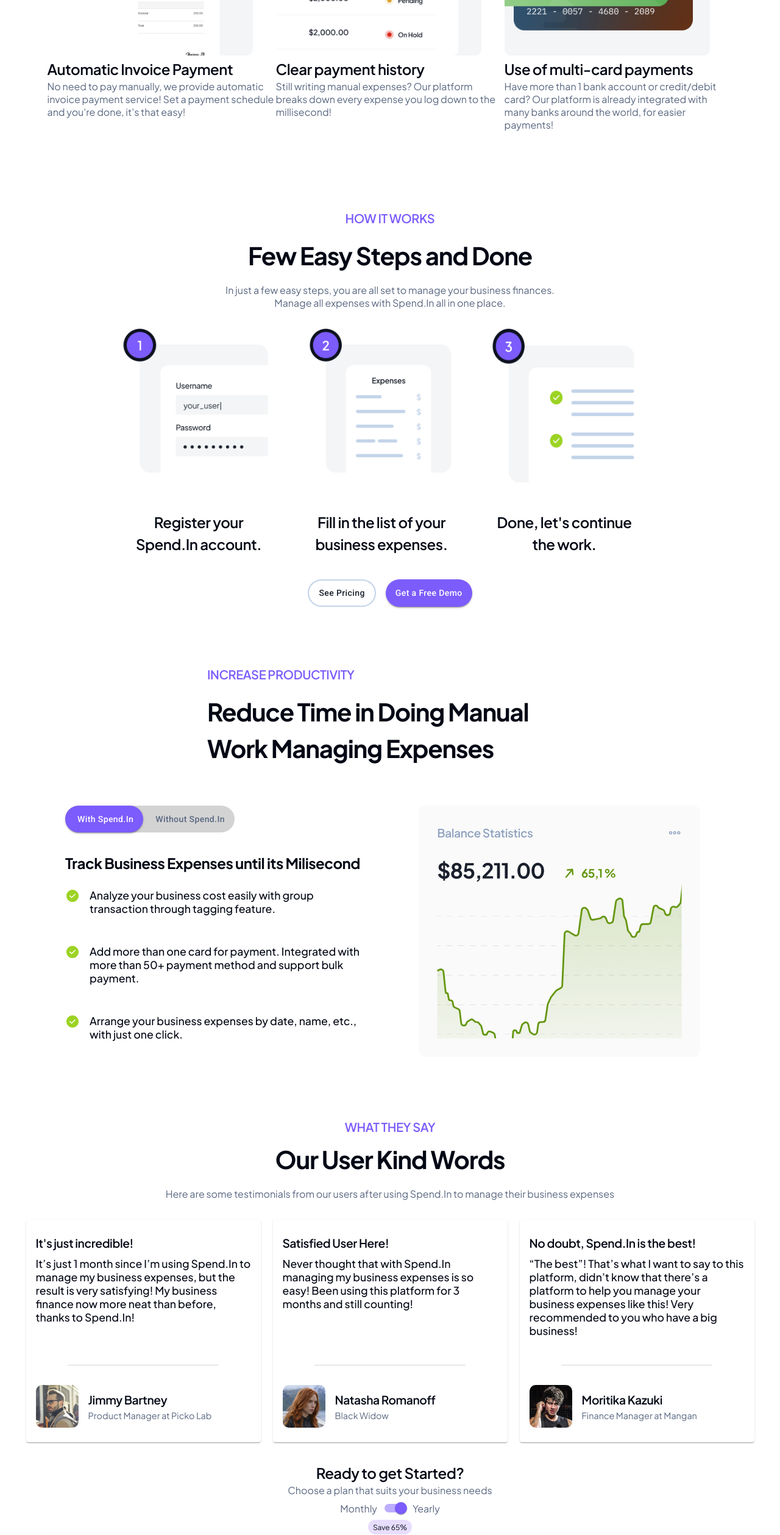
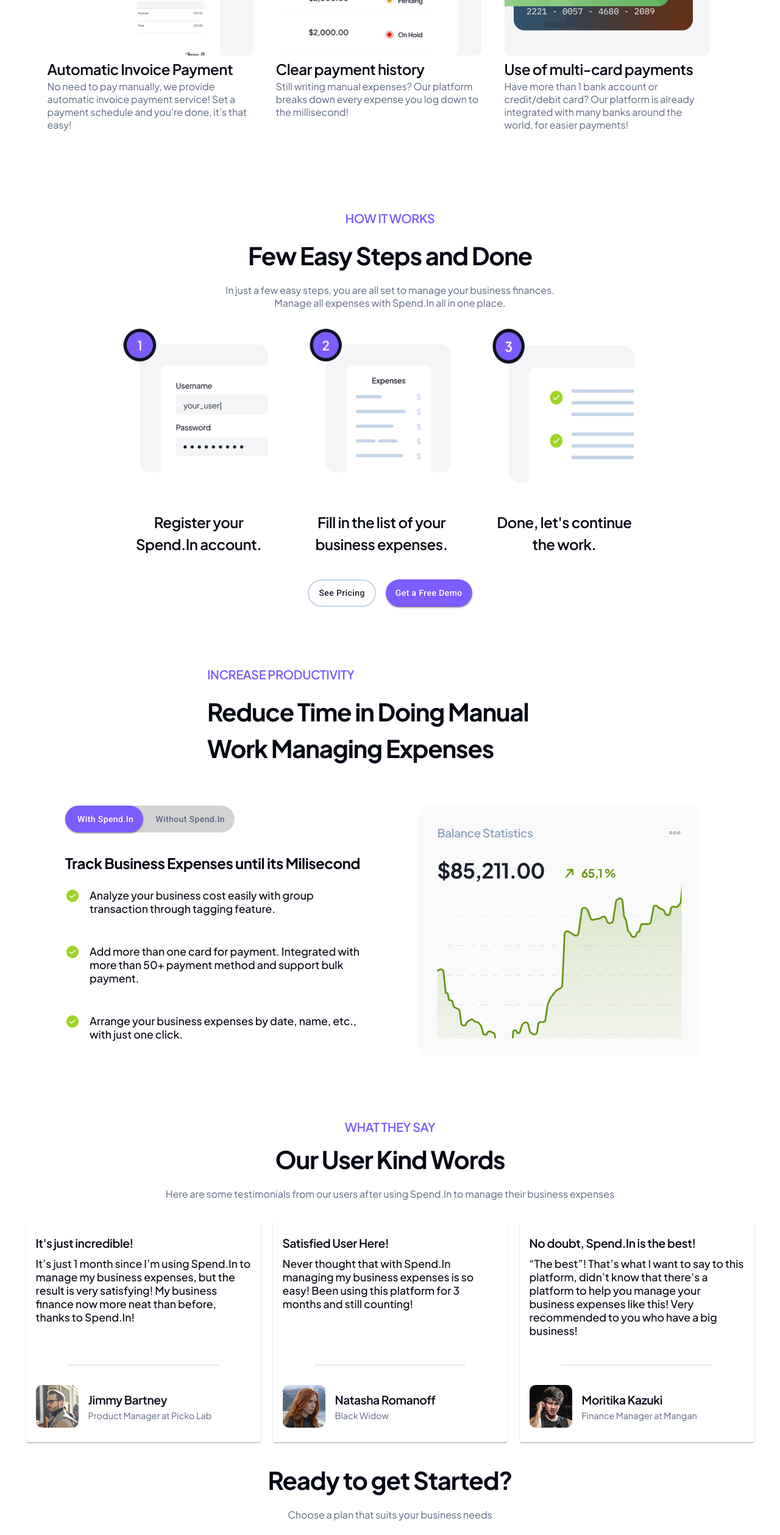
Before and after one commit to amikulka/codingchallenge, a Next.js app: page / in a window 1280 px wide. Shown: the part 2020-4537 px from the top of the page at 61% size. Built offline with nearby package versions, Linux system fonts and the light colour scheme.

Commit message:
small css fixes in footer and prices component

```diff
--- a/components/benefits/BenefitCard.tsx
+++ b/components/benefits/BenefitCard.tsx
@@ -17,7 +17,9 @@
         <Image src={cardInfo.source} alt={cardInfo.header} />
       </div>
       <Typography variant='h3'>{cardInfo.header}</Typography>
-      <Typography variant='body1'>{cardInfo.body}</Typography>
+      <Typography variant='body1' sx={{ maxWidth: '90%' }}>
+        {cardInfo.body}
+      </Typography>
     </>
   )
 }
--- a/components/benefits/Benefits.tsx
+++ b/components/benefits/Benefits.tsx
@@ -59,6 +59,7 @@
           display: 'flex',
           flexWrap: 'wrap',
           justifyContent: 'space-around',
+
           mt: { xs: 8, md: 12 },
         }}
       >
--- a/components/footer/PolicyLinks.tsx
+++ b/components/footer/PolicyLinks.tsx
@@ -5,7 +5,6 @@
     <Box
       sx={{
         display: 'flex',
-
         justifyContent: { sm: 'space-between' },
         flexBasis: { sm: 500 },
         flexDirection: { xs: 'column', sm: 'row' },
--- a/components/footer/footer.tsx
+++ b/components/footer/footer.tsx
@@ -10,7 +10,7 @@
       sx={{
         display: 'flex',
         flexWrap: 'wrap',
-        justifyContent: 'center',
+        justifyContent: 'space-around',
         mt: 14,
       }}
     >
@@ -59,7 +59,7 @@
           justifyContent: 'space-between',
           flexWrap: { sm: 'wrap' },
           flexDirection: { xs: 'column', sm: 'row' },
-          width: { xs: 'auto', sm: '100dvw' },
+          width: { xs: 'auto', sm: '90dvw' },
           gap: { xs: 2 },
           px: 2,
           mb: 10,
--- a/components/pricing/Pricing.tsx
+++ b/components/pricing/Pricing.tsx
@@ -12,12 +12,12 @@
           display: 'flex',
           flexDirection: 'column',
           alignItems: 'center',
-          mt: 4,
+          my: 4,
         }}
       >
-        <Typography variant='h3'>Ready to get Started?</Typography>
+        <Typography variant='h2'>Ready to get Started?</Typography>
 
-        <Typography variant='body1'>
+        <Typography variant='body1' sx={{ my: 2 }}>
           Choose a plan that suits your business needs
         </Typography>
         <Box sx={{ display: 'flex', alignItems: 'center' }}>
```
